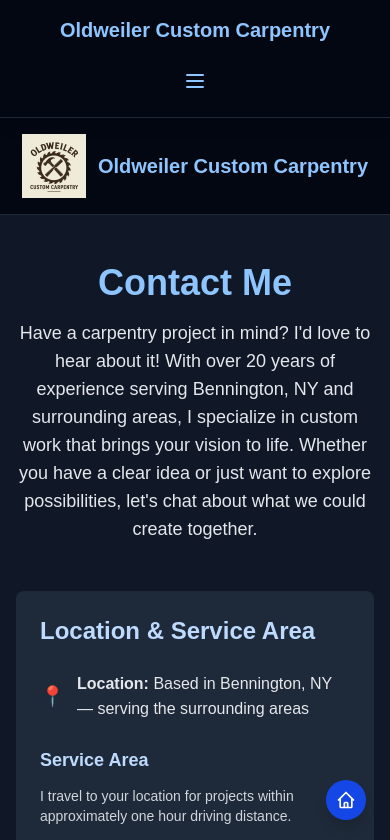
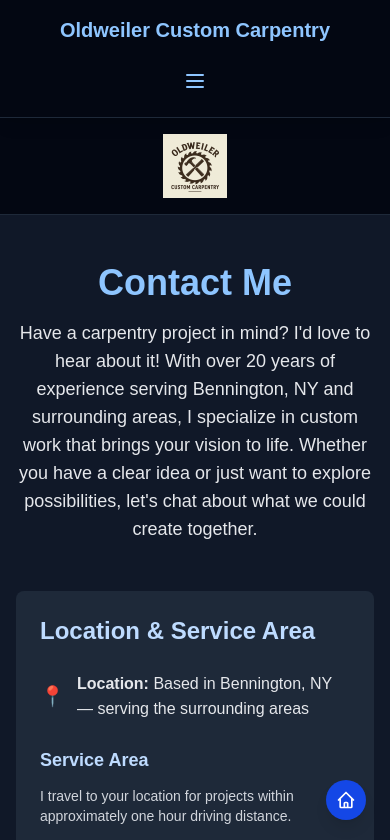
Before and after one commit to maryCS7/oldweiler-carpentry, a Next.js app: page /contact in a window 390 px wide. Shown: the top 840 px of the page. Built offline with nearby package versions, Linux system fonts and the light colour scheme; grey boxes are pictures that could not be loaded.

Commit message:
logo updates

```diff
--- a/src/app/contact/page.tsx
+++ b/src/app/contact/page.tsx
@@ -65,15 +65,12 @@ export default function ContactPage() {
       <header className="bg-gray-950 border-b border-gray-800">
         <div className="max-w-6xl mx-auto px-4 py-4">
           <div className="flex items-center justify-center">
-            <div className="flex items-center space-x-3">
+            <div className="flex items-center">
               <img
                 src="/oldweiler-logo.png"
                 alt="Oldweiler Custom Carpentry Logo"
                 className="h-16 w-auto"
               />
-              <span className="text-xl font-semibold text-blue-300">
-                Oldweiler Custom Carpentry
-              </span>
             </div>
           </div>
         </div>
@@ -401,7 +398,6 @@ export default function ContactPage() {
                 className="h-12 w-auto opacity-80"
               />
               <div>
-                <h3 className="text-lg font-semibold text-blue-300">Oldweiler Custom Carpentry</h3>
                 <p className="text-sm text-gray-400">Bennington, NY</p>
               </div>
             </div>
--- a/src/app/gallery/page.tsx
+++ b/src/app/gallery/page.tsx
@@ -88,15 +88,12 @@ export default function GalleryPage() {
       <header className="bg-gray-950 border-b border-gray-800">
         <div className="max-w-6xl mx-auto px-4 py-4">
           <div className="flex items-center justify-center">
-            <div className="flex items-center space-x-3">
+            <div className="flex items-center">
               <img
                 src="/oldweiler-logo.png"
                 alt="Oldweiler Custom Carpentry Logo"
                 className="h-16 w-auto"
               />
-              <span className="text-xl font-semibold text-blue-300">
-                Oldweiler Custom Carpentry
-              </span>
             </div>
           </div>
         </div>
@@ -203,7 +200,6 @@ export default function GalleryPage() {
                 className="h-12 w-auto opacity-80"
               />
               <div>
-                <h3 className="text-lg font-semibold text-blue-300">Oldweiler Custom Carpentry</h3>
                 <p className="text-sm text-gray-400">Bennington, NY</p>
               </div>
             </div>
--- a/src/app/page.tsx
+++ b/src/app/page.tsx
@@ -43,15 +43,12 @@ export default function HomePage() {
         <div className="max-w-6xl mx-auto px-4 py-4">
           <div className="flex items-center justify-between">
             {/* Logo */}
-            <div className="flex items-center space-x-3">
+            <div className="flex items-center">
               <img
                 src="/oldweiler-logo.png"
                 alt="Oldweiler Custom Carpentry Logo"
                 className="h-12 w-auto"
               />
-              <span className="text-lg font-semibold text-blue-300 hidden sm:block">
-                Oldweiler Custom Carpentry
-              </span>
             </div>
 
             {/* Navigation Links */}
@@ -281,7 +278,6 @@ export default function HomePage() {
                 className="h-12 w-auto opacity-80"
               />
               <div>
-                <h3 className="text-lg font-semibold text-blue-300">Oldweiler Custom Carpentry</h3>
                 <p className="text-sm text-gray-400">Bennington, NY</p>
               </div>
             </div>
--- a/src/app/projects/page.tsx
+++ b/src/app/projects/page.tsx
@@ -82,15 +82,12 @@ export default function ProjectsPage() {
       <header className="bg-gray-950 border-b border-gray-800">
         <div className="max-w-6xl mx-auto px-4 py-4">
           <div className="flex items-center justify-center">
-            <div className="flex items-center space-x-3">
+            <div className="flex items-center">
               <img
                 src="/oldweiler-logo.png"
                 alt="Oldweiler Custom Carpentry Logo"
                 className="h-16 w-auto"
               />
-              <span className="text-xl font-semibold text-blue-300">
-                Oldweiler Custom Carpentry
-              </span>
             </div>
           </div>
         </div>
@@ -230,7 +227,6 @@ export default function ProjectsPage() {
                 className="h-12 w-auto opacity-80"
               />
               <div>
-                <h3 className="text-lg font-semibold text-blue-300">Oldweiler Custom Carpentry</h3>
                 <p className="text-sm text-gray-400">Bennington, NY</p>
               </div>
             </div>
```
